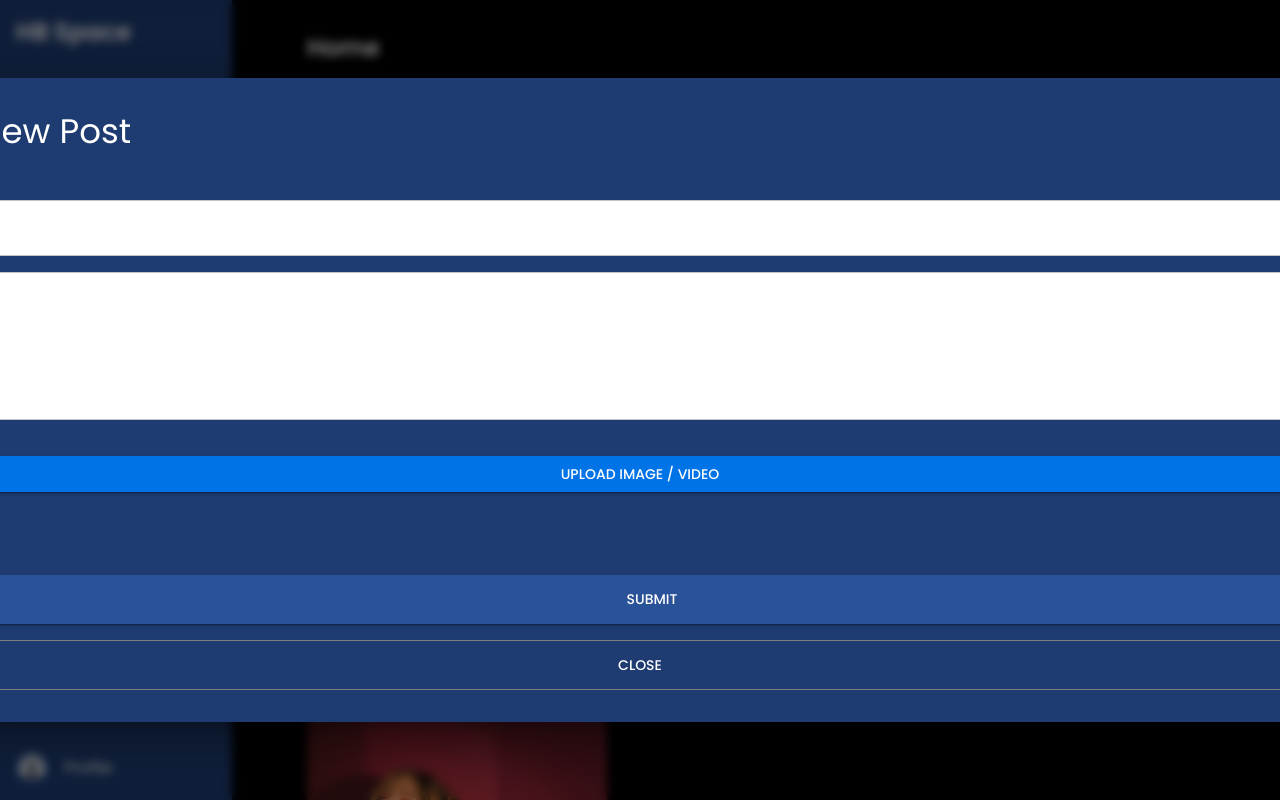
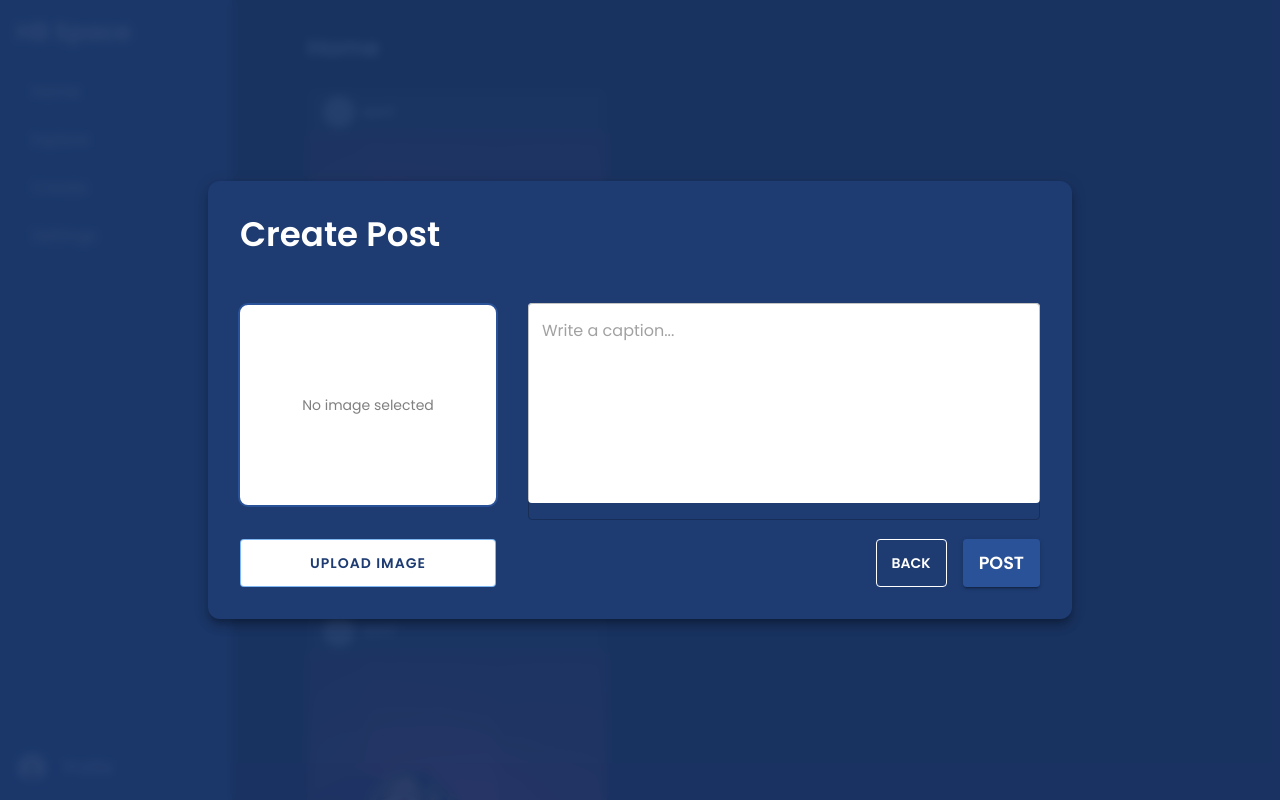
Before and after one commit to foxsroot/HB-Space, a React (Vite) app in the folder frontend/: page /feed in a window 1280 px wide. Both pictures are taken after a click on the element "Create". Shown: the top 800 px of the page. Built offline with nearby package versions, Linux system fonts and the light colour scheme; no server answers; grey boxes are pictures that could not be loaded; some icons are missing.

Commit message:
fixing create post page and integrate the backend

```diff
--- a/frontend/src/components/Navbar.tsx
+++ b/frontend/src/components/Navbar.tsx
@@ -6,7 +6,7 @@ import AddCircleOutlineIcon from "@mui/icons-material/AddCircleOutline";
 import SettingsIcon from "@mui/icons-material/Settings";
 import { useState, useEffect } from "react";
 import SettingsPage from "../pages/SettingsPage";
-import CreatePostPage from "../pages/Create";
+import CreatePost from "../pages/CreatePost";
 
 const Navbar = () => {
   const [isSettingsOpen, setIsSettingsOpen] = useState(false);
@@ -146,7 +146,7 @@ const Navbar = () => {
           backdropFilter: "blur(5px)",
         }}
       >
-        <CreatePostPage onClose={handleCloseCreate} />
+        <CreatePost open={isCreateOpen} onClose={handleCloseCreate} />
       </Modal>
     </Box>
   );
--- a/frontend/src/pages/CreatePost.tsx
+++ b/frontend/src/pages/CreatePost.tsx
@@ -1,14 +1,12 @@
 import React, { useState } from "react";
 import {
-  Dialog,
-  DialogTitle,
-  DialogContent,
-  DialogActions,
-  Grid,
+  Box,
+  Typography,
+  Button,
+  TextField,
+  CircularProgress,
+  Alert,
 } from "@mui/material";
-import FileUpload from "../components/FileUpload";
-import PostDetailsForm from "../components/PostDetailForm.tsx";
-import PostActions from "../components/PostAction.tsx";
 
 interface CreatePostProps {
   open: boolean;
@@ -16,42 +14,247 @@ interface CreatePostProps {
 }
 
 const CreatePost: React.FC<CreatePostProps> = ({ open, onClose }) => {
-  const [image, setImage] = useState<string | null>(null);
+  const [image, setImage] = useState<File | null>(null);
+  const [preview, setPreview] = useState<string | null>(null);
   const [description, setDescription] = useState<string>("");
+  const [loading, setLoading] = useState(false);
+  const [error, setError] = useState<string | null>(null);
+  const [success, setSuccess] = useState<string | null>(null);
 
-  const handleFileUpload = (file: string) => {
-    setImage(file);
+  const handleFileUpload = (e: React.ChangeEvent<HTMLInputElement>) => {
+    const file = e.target.files?.[0];
+    if (file) {
+      if (!file.type.startsWith("image/")) {
+        setError("Only image files are allowed.");
+        return;
+      }
+      setImage(file);
+      setPreview(URL.createObjectURL(file)); // Show a preview of the uploaded image
+      setError(null); // Clear any previous error
+    }
   };
 
   const handleDescriptionChange = (e: React.ChangeEvent<HTMLInputElement>) => {
     setDescription(e.target.value);
   };
 
-  const handlePostSubmit = () => {
-    console.log("Post Submitted", { image, description });
-    onClose();
+  const handlePostSubmit = async () => {
+    if (!image || !description) {
+      setError("Image and description are required.");
+      return;
+    }
+
+    setLoading(true);
+    setError(null);
+
+    const formData = new FormData();
+    formData.append("image", image);
+    formData.append("caption", description);
+
+    try {
+      const res = await fetch(`${import.meta.env.VITE_API_BASE_URL}/posts`, {
+        method: "POST",
+        headers: {
+          Authorization: `Bearer ${localStorage.getItem("token")}`,
+        },
+        body: formData,
+      });
+
+      if (!res.ok) {
+        throw new Error("Failed to create post");
+      }
+
+      const data = await res.json();
+      setSuccess("Post created successfully!");
+      console.log("Post created successfully:", data);
+      onClose(); // Close the dialog after successful submission
+    } catch (err: any) {
+      console.error(err);
+      setError(err.message || "An error occurred while creating the post.");
+    } finally {
+      setLoading(false);
+    }
   };
 
   return (
-    <Dialog open={open} onClose={onClose} fullWidth maxWidth="sm">
-      <DialogTitle>Create New Post</DialogTitle>
-      <DialogContent>
-        <Grid container spacing={2}>
-          <Grid>
-            <FileUpload onFileUpload={handleFileUpload} />
-          </Grid>
-          <Grid>
-            <PostDetailsForm
-              description={description}
-              onDescriptionChange={handleDescriptionChange}
+    <Box
+      sx={{
+        height: "100vh",
+        width: "100vw",
+        display: "flex",
+        justifyContent: "center",
+        alignItems: "center",
+        bgcolor: "rgba(30,60,114,0.85)",
+        position: "fixed",
+        top: 0,
+        left: 0,
+        zIndex: 10,
+      }}
+    >
+      <Box
+        sx={{
+          width: "100%",
+          maxWidth: 800,
+          backgroundColor: "#1e3c72",
+          borderRadius: 3,
+          p: { xs: 2, sm: 4 },
+          boxShadow: 8,
+          color: "white",
+          display: "flex",
+          flexDirection: "column",
+          gap: 4,
+        }}
+      >
+        {/* Title */}
+        <Typography
+          variant="h4"
+          sx={{ textAlign: "left", fontWeight: 700, mb: 2 }}
+        >
+          Create Post
+        </Typography>
+
+        {/* Panels */}
+        <Box
+          sx={{
+            display: "flex",
+            flexDirection: { xs: "column", md: "row" },
+            gap: 4,
+          }}
+        >
+          <Box
+            sx={{
+              flex: 1,
+              display: "flex",
+              flexDirection: "column",
+              alignItems: "center",
+              justifyContent: "center",
+              gap: 2,
+            }}
+          >
+            <Box
+              sx={{
+                width: "100%",
+                height: 200,
+                borderRadius: "10px",
+                overflow: "hidden",
+                border: "2px solid #2a5298",
+                background: "#fff",
+                display: "flex",
+                alignItems: "center",
+                justifyContent: "center",
+              }}
+            >
+              {preview ? (
+                <img
+                  src={preview}
+                  alt="Preview"
+                  style={{
+                    width: "100%",
+                    height: "100%",
+                    objectFit: "cover",
+                  }}
+                />
+              ) : (
+                <Typography variant="body2" color="gray">
+                  No image selected
+                </Typography>
+              )}
+            </Box>
+            <Button
+              variant="outlined"
+              component="label"
+              sx={{
+                backgroundColor: "white",
+                color: "#1e3c72",
+                borderRadius: 1,
+                width: "100%",
+                fontWeight: 600,
+                letterSpacing: 1,
+                height: 48, // Set consistent height
+                marginTop: 2,
+              }}
+            >
+              Upload Image
+              <input
+                type="file"
+                accept="image/*"
+                hidden
+                onChange={handleFileUpload}
+              />
+            </Button>
+          </Box>
+
+          <Box
+            sx={{
+              flex: 2,
+              display: "flex",
+              flexDirection: "column",
+              justifyContent: "space-between",
+              gap: 2,
+            }}
+          >
+            <TextField
+              fullWidth
+              multiline
+              rows={8} // Matches the height of the image preview
+              placeholder="Write a caption..."
+              value={description}
+              onChange={handleDescriptionChange}
+              variant="outlined"
+              sx={{
+                backgroundColor: "white",
+                borderRadius: 1,
+                height: "200px", // Matches the height of the image preview
+              }}
             />
-          </Grid>
-        </Grid>
-      </DialogContent>
-      <DialogActions>
-        <PostActions onCancel={onClose} onSubmit={handlePostSubmit} />
-      </DialogActions>
-    </Dialog>
+
+            {error && <Alert severity="error">{error}</Alert>}
+            {success && <Alert severity="success">{success}</Alert>}
+
+            <Box sx={{ display: "flex", justifyContent: "flex-end", mt: 2, gap: 2 }}>
+              <Button
+                variant="outlined"
+                onClick={onClose}
+                sx={{
+                  color: "white",
+                  borderColor: "white",
+                  "&:hover": {
+                    borderColor: "#2a5298",
+                    color: "#2a5298",
+                    background: "#fff",
+                  },
+                  fontWeight: 600,
+                  height: 48, // Set consistent height
+                  marginTop: 0,
+                }}
+                disabled={loading}
+              >
+                Back
+              </Button>
+              <Button
+                variant="contained"
+                onClick={handlePostSubmit}
+                sx={{
+                  backgroundColor: "#2a5298",
+                  "&:hover": { backgroundColor: "#1e3c72" },
+                  fontWeight: 700,
+                  fontSize: "1.1rem",
+                  height: 48, // Set consistent height
+                  marginTop: 0,
+                }}
+                disabled={loading}
+              >
+                {loading ? (
+                  <CircularProgress size={24} color="inherit" />
+                ) : (
+                  "Post"
+                )}
+              </Button>
+            </Box>
+          </Box>
+        </Box>
+      </Box>
+    </Box>
   );
 };
 
```
